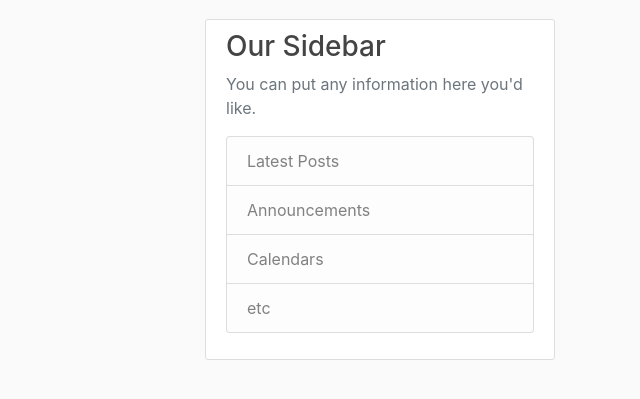
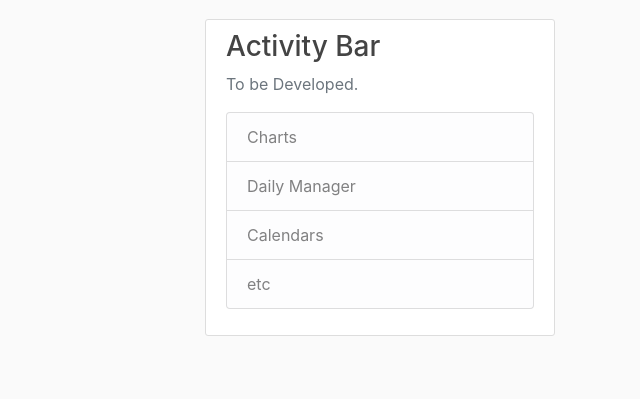
Before and after one commit to rhrokib/code_aqua, a Django app: page / in a window 1280 px wide. Shown: the part 61-460 px from the top of the page, without its empty margins (640-1280 px from the left). Run offline with Django 3.2, Linux system fonts and the light colour scheme; some libraries are stand-ins or nearby versions.

Commit message:
Activity bar changes

```diff
--- a/home/templates/home/base.html
+++ b/home/templates/home/base.html
@@ -58,11 +58,11 @@
         </div>
         <div class="col-md-4">
           <div class="content-section">
-            <h3>Our Sidebar</h3>
-            <p class='text-muted'>You can put any information here you'd like.
+            <h3>Activity Bar</h3>
+            <p class='text-muted'>To be Developed.
               <ul class="list-group">
-                <li class="list-group-item list-group-item-light">Latest Posts</li>
-                <li class="list-group-item list-group-item-light">Announcements</li>
+                <li class="list-group-item list-group-item-light">Charts</li>
+                <li class="list-group-item list-group-item-light">Daily Manager</li>
                 <li class="list-group-item list-group-item-light">Calendars</li>
                 <li class="list-group-item list-group-item-light">etc</li>
               </ul>
```
Also changed, not shown: db.sqlite3, media/profile_pics/DSC_0097-01-01_hY8WlSN.jpeg (deleted), media/profile_pics/place.png (added).
